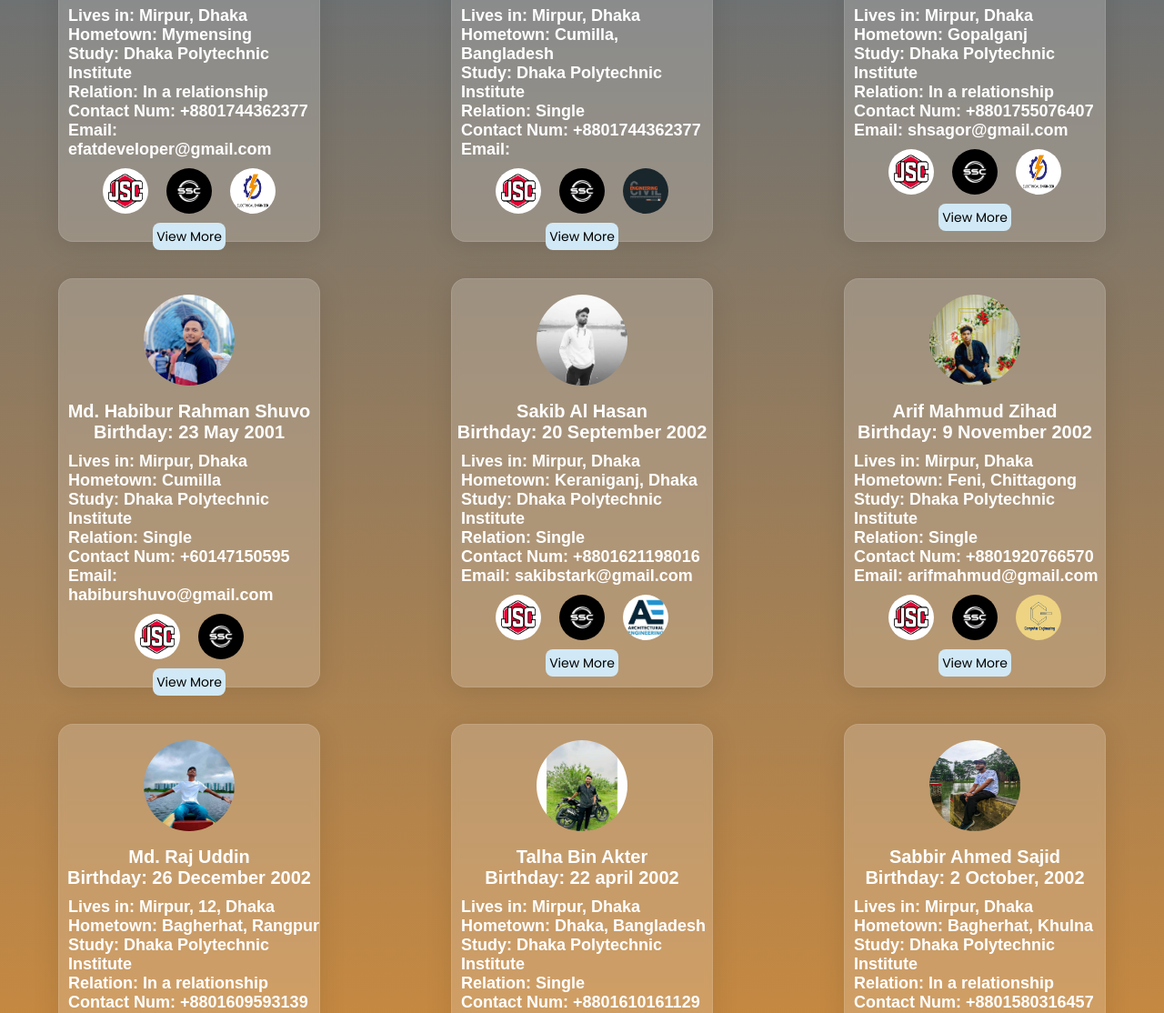
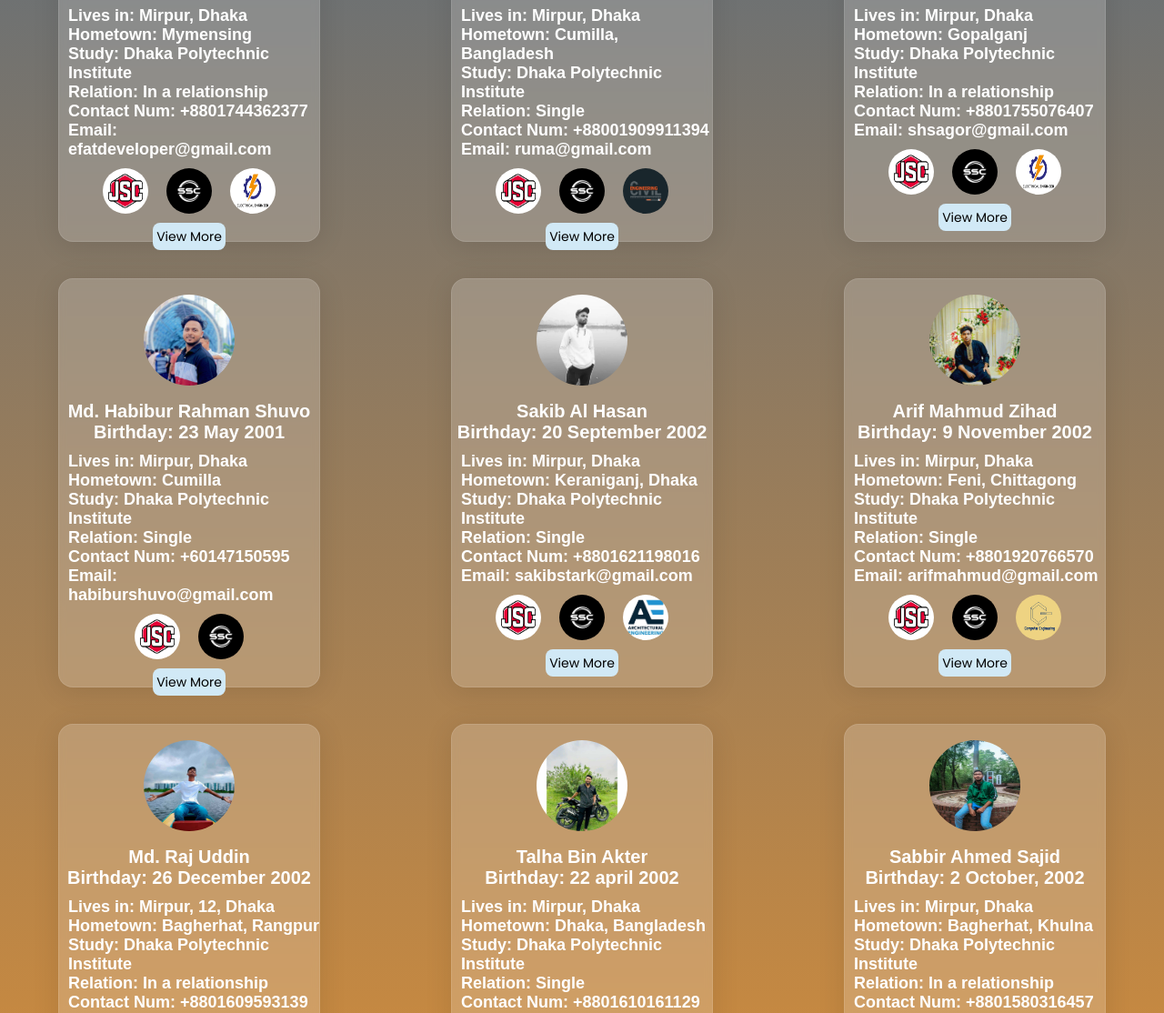
Before and after one commit to efatahmed/Family, a plain HTML site: page index.html in a window 1280 px wide. Shown: the part 2145-3259 px from the top of the page at 91% size. Drawn offline with nearby package versions, Linux system fonts and the light colour scheme; a web font is replaced by a local one.

Commit message:
Add files via upload

```diff
--- a/index.html
+++ b/index.html
@@ -123,8 +123,8 @@
             <h4>Hometown: Cumilla, Bangladesh</h4>
             <h4>Study: Dhaka Polytechnic Institute</h4>
             <h4>Relation: Single</h4>
-            <h4>Contact Num: +8801744362377</h4>
-            <h4>Email: </h4>
+            <h4>Contact Num: +88001909911394</h4>
+            <h4>Email: ruma@gmail.com </h4>
             <div class="edu_result">
               <div class="jsc edures">
                 <img src="./Image/10.jpeg" alt="">
@@ -331,7 +331,7 @@
 
           <div class="card">
             <div class="img">
-              <img src="./Image/sajid 01.jpg" alt="Efat Photo">
+              <img src="./Image/sajid 02.jpg" alt="Efat Photo">
             </div>
             <h3>Sabbir Ahmed Sajid</h3>
             <h3>Birthday: 2 October, 2002</h3>
```
Also changed, not shown: Image/sajid 02.jpg (added).
